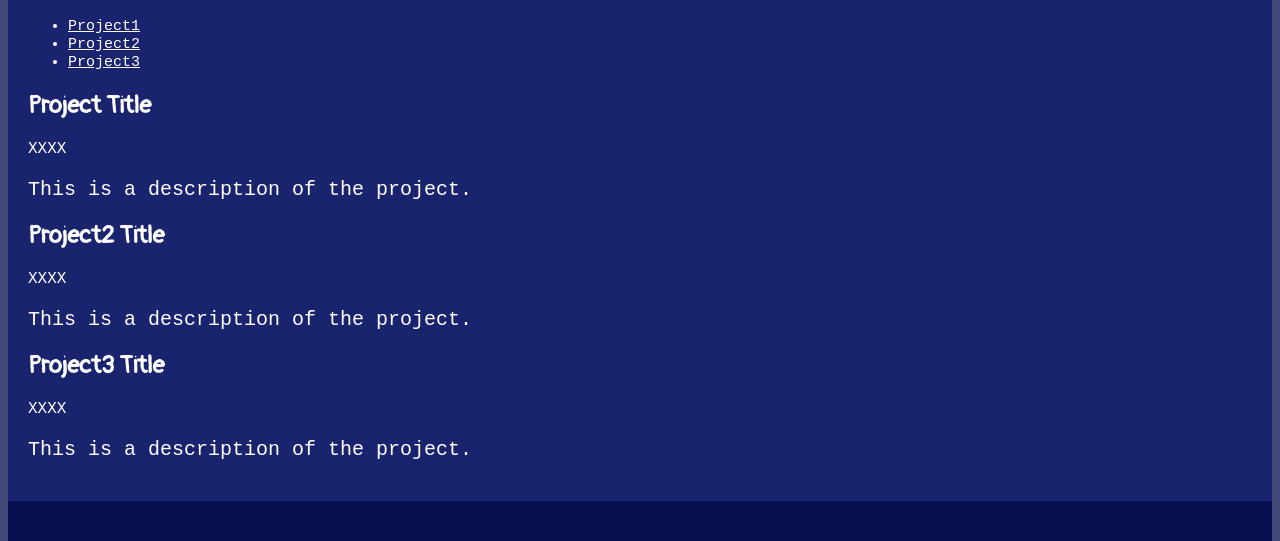
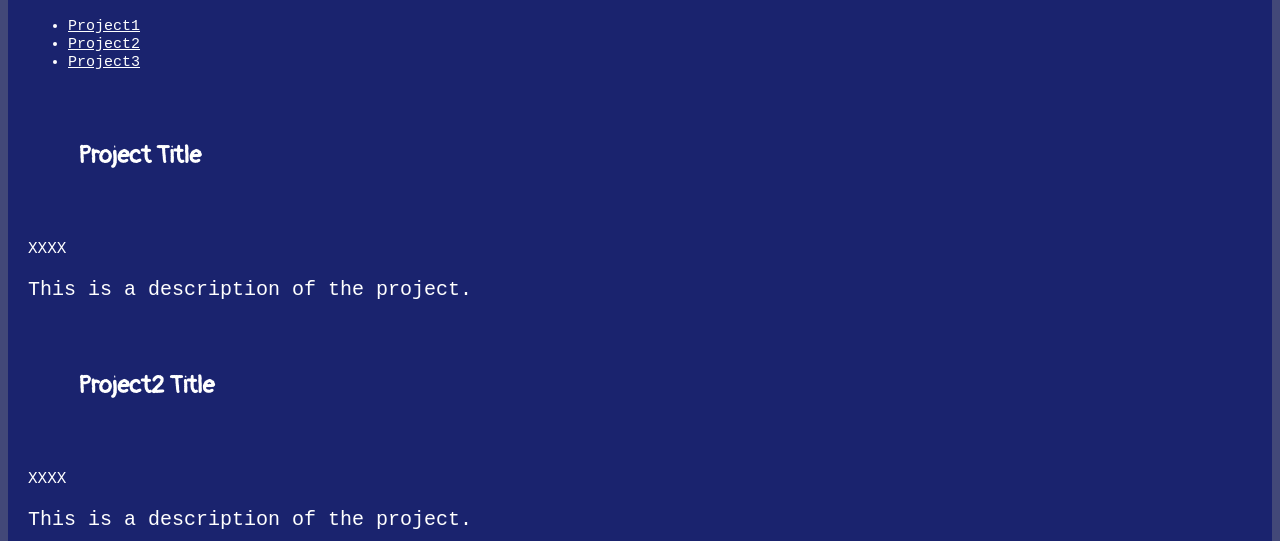
Before and after one commit to jimthejelly/testWebsite, a plain HTML site: page index.html in a window 1280 px wide. Shown: the part 636-1177 px from the top of the page. Drawn offline with Linux system fonts and the light colour scheme.

Commit message:
Update style.css
- new section specifically for projects

```diff
--- a/style.css
+++ b/style.css
@@ -101,6 +101,20 @@ body {
     padding: 30px;
 }
 
+/* PROJECTS */
+#Project1 {
+    padding: 50px;
+}
+
+#Project2 {
+    padding: 50px;
+}
+
+#Project3 {
+    padding: 50px;
+}
+
+
 /*===========*/
 /*  CLASSES  */
 /*===========*/
```
